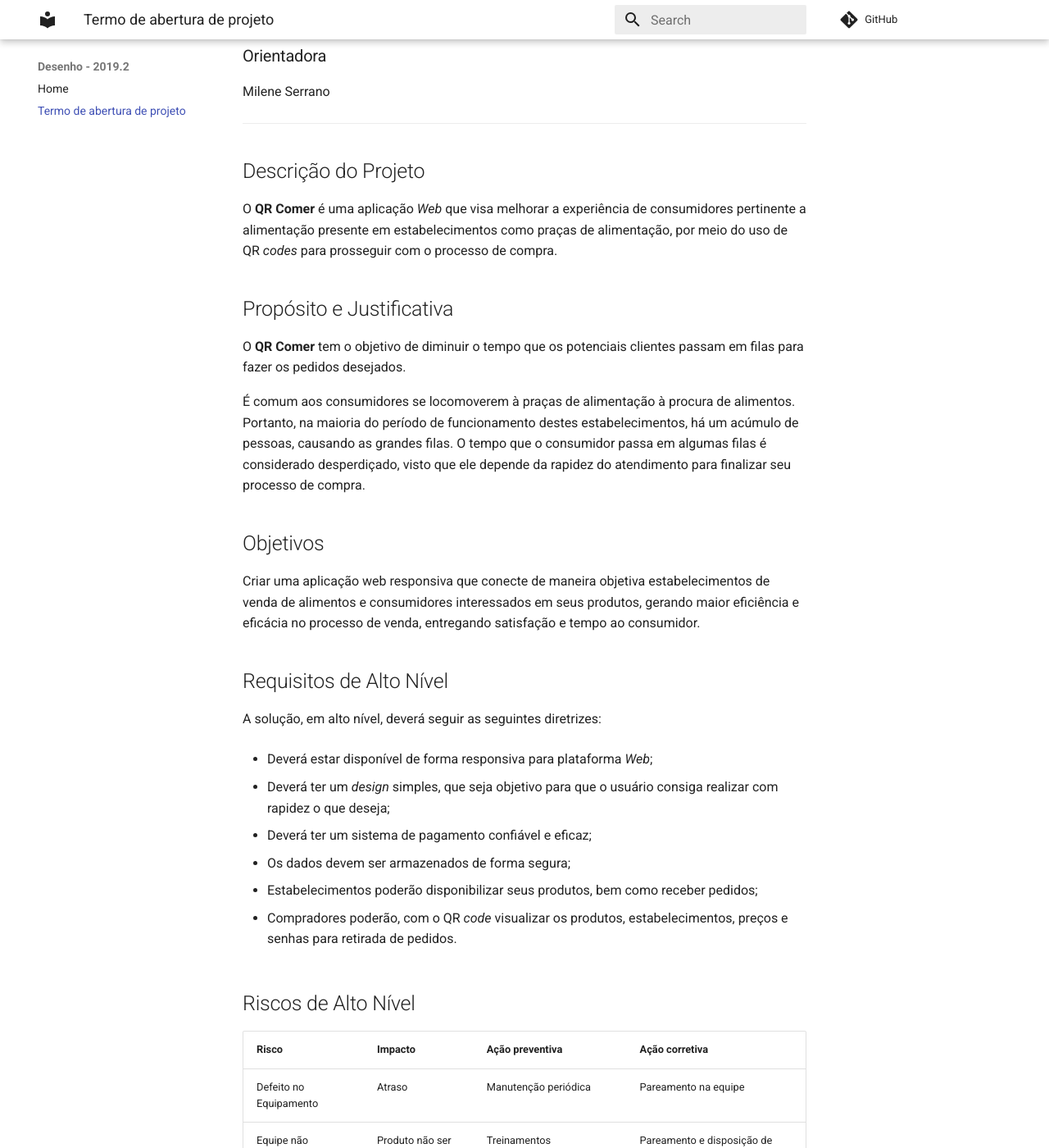
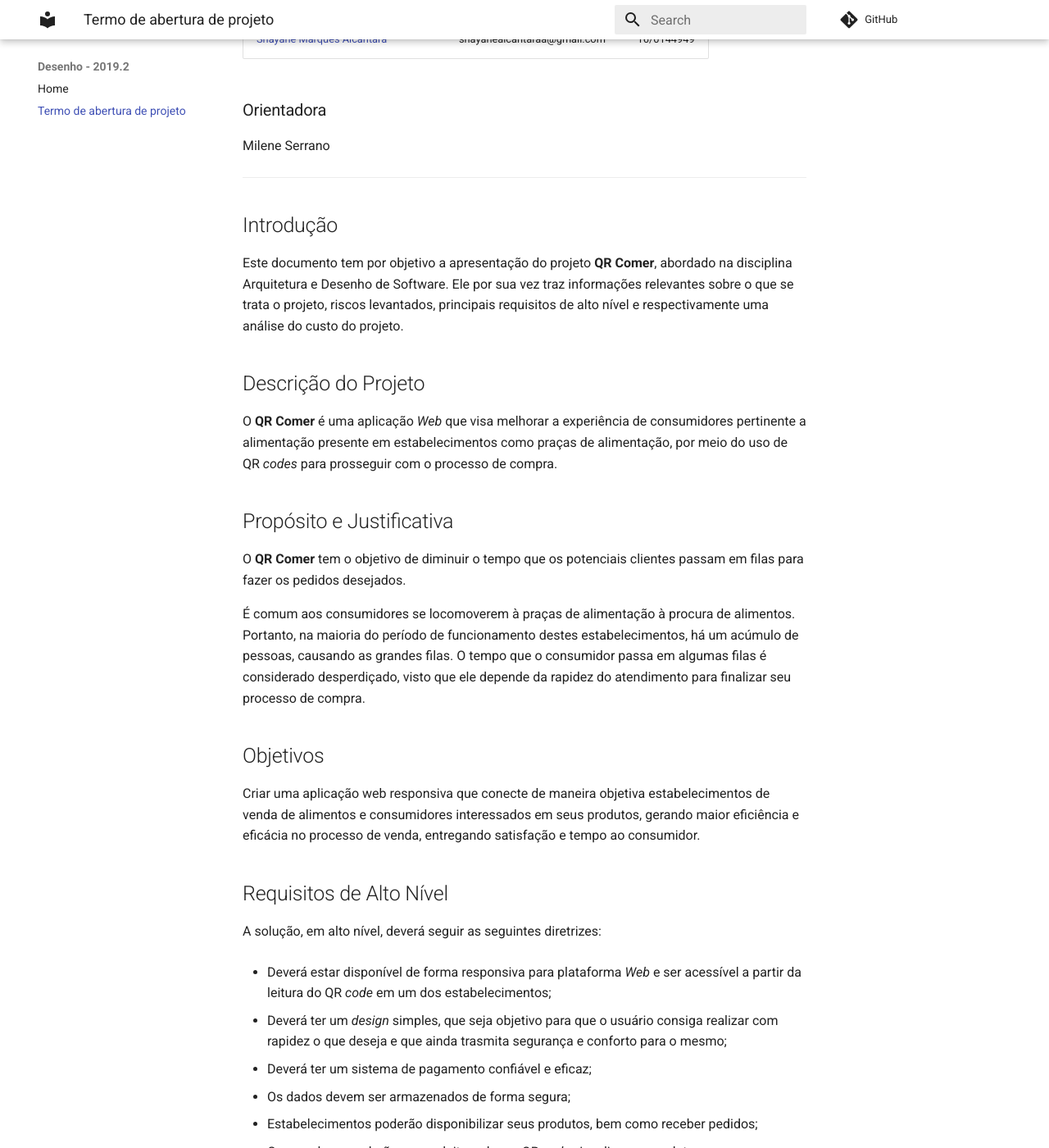
Before and after one commit to fga-desenho-2019-2/Wiki, an MkDocs documentation site: the page built from docs/tap.md, in a window 1280 px wide and 1400 px high, scrolled down 996 px. Shown: the whole window at 82% size. Built offline with MkDocs 1.6.1 and Material for MkDocs 9.7.7, drawn with Linux system fonts in a browser that asks for light colours; comment, search, counter and statistics services are not loaded; old or Windows-style settings are respelled for this version of MkDocs; some of the changed text lies outside the part shown.

Commit message:
Add introduction and revision topic of requeriments

```diff
--- a/docs/tap.md
+++ b/docs/tap.md
@@ -5,6 +5,7 @@
 |Data|Versão|Descrição|Autor|
 |-|-|-|-|
 |19/08/2019|0.1|Criação do documento, adição de Stakeholders, Descrição do Projeto, Propósito e Justificativa, Objetivos, Requisitos de Alto Nível, Riscos de Alto Nível e Estimativa de Custo| Shayane Marques|
+|20/08/2019|0.2| Adição da introdução, adição de informações no tópico de Requisitos de alto nível | Pedro Rodrigues |
 
 ## Stakeholders
 
@@ -25,6 +26,8 @@
 Milene Serrano
 
 ---------------------------------
+## Introdução
+Este documento tem por objetivo a apresentação do projeto **QR Comer**, abordado na disciplina Arquitetura e Desenho de Software. Ele por sua vez traz informações relevantes sobre o que se trata o projeto, riscos levantados, principais requisitos de alto nível e respectivamente uma análise do custo do projeto.
 
 ## Descrição do Projeto
 
@@ -43,9 +46,9 @@ Criar uma aplicação web responsiva que conecte de maneira objetiva estabelecim
 
 A solução, em alto nível, deverá seguir as seguintes diretrizes:
 
-* Deverá estar disponível de forma responsiva para plataforma _Web_;
+* Deverá estar disponível de forma responsiva para plataforma _Web_ e ser acessível a partir da leitura do QR _code_ em um dos estabelecimentos;
 
-* Deverá ter um _design_ simples, que seja objetivo para que o usuário consiga realizar com rapidez o que deseja;
+* Deverá ter um _design_ simples, que seja objetivo para que o usuário consiga realizar com rapidez o que deseja e que ainda trasmita segurança e conforto para o mesmo;
 
 * Deverá ter um sistema de pagamento confiável e eficaz;
 
@@ -53,7 +56,7 @@ A solução, em alto nível, deverá seguir as seguintes diretrizes:
 
 * Estabelecimentos poderão disponibilizar seus produtos, bem como receber pedidos;
 
-* Compradores poderão, com o QR _code_ visualizar os produtos, estabelecimentos, preços e senhas para retirada de pedidos.
+* Compradores poderão, com a leitura de um QR _code_ visualizar os produtos, estabelecimentos, preços e senhas para retirada de pedidos. Todos estes numa mesma localização.
 
 ## Riscos de Alto Nível
 
```
